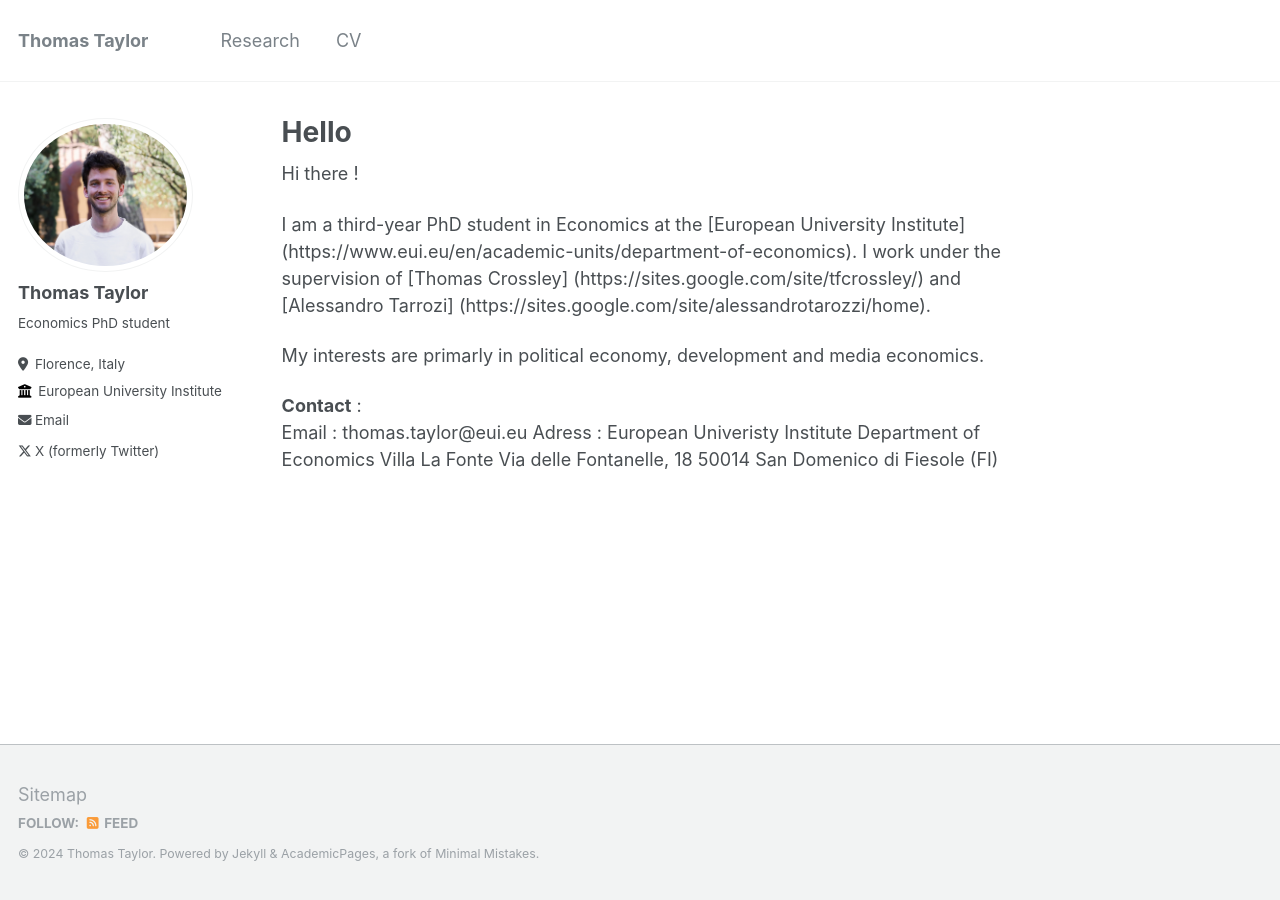
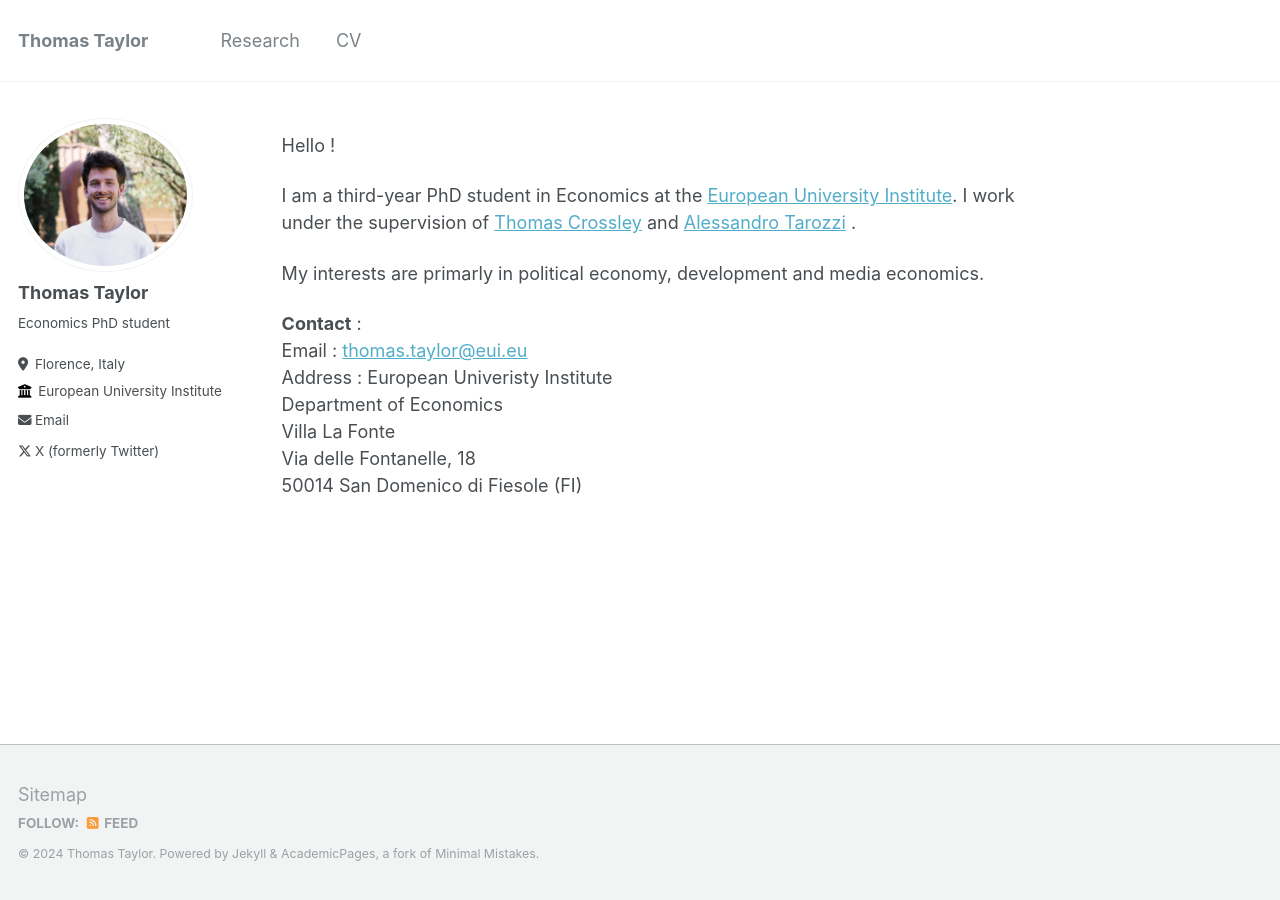
Before and after one commit to thomastaylor-econ/thomastaylor-econ.github.io, a Jekyll site: the page built from _pages/about.md, in a window 1280 px wide. Built offline with Jekyll 4.4.1, drawn with Linux system fonts in a browser that asks for light colours.

Commit message:
Update about.md

```diff
--- a/_pages/about.md
+++ b/_pages/about.md
@@ -1,23 +1,27 @@
 ---
 permalink: /
-title: "Hello"
+title: ""
 author_profile: true
 redirect_from:
   - /about/
   - /about.html
 ---
+Hello !
 
-Hi there !
-
-I am a third-year PhD student in Economics at the [European University Institute] (https://www.eui.eu/en/academic-units/department-of-economics). I work under the supervision of [Thomas Crossley] (https://sites.google.com/site/tfcrossley/) and [Alessandro Tarrozi] (https://sites.google.com/site/alessandrotarozzi/home).
+I am a third-year PhD student in Economics at the [European University Institute][eui_link]. I work under the supervision of [Thomas Crossley][crossley_link] and [Alessandro Tarozzi][tarozzi_link] .
 
 My interests are primarly in political economy, development and media economics.
 
 
 **Contact** :
-Email : thomas.taylor@eui.eu
-Adress : European Univeristy Institute
-         Department of Economics
-         Villa La Fonte
-         Via delle Fontanelle, 18
+Email : [thomas.taylor@eui.eu](mailto: thomas.taylor@eui.eu) \\
+Address : European Univeristy Institute \\
+         Department of Economics \\
+         Villa La Fonte \\
+         Via delle Fontanelle, 18 \\
          50014 San Domenico di Fiesole (FI)
+
+
+[eui_link]: https://eui.eu/economics
+[tarozzi_link]: [https://sites.google.com/view/giacomo-calzolari](https://sites.google.com/site/alessandrotarozzi/home)
+[crossley_link]: https://sites.google.com/site/tfcrossley/
```
